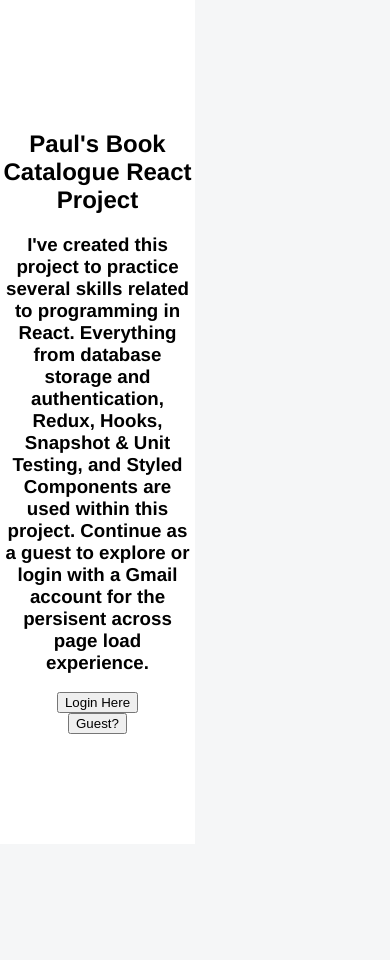
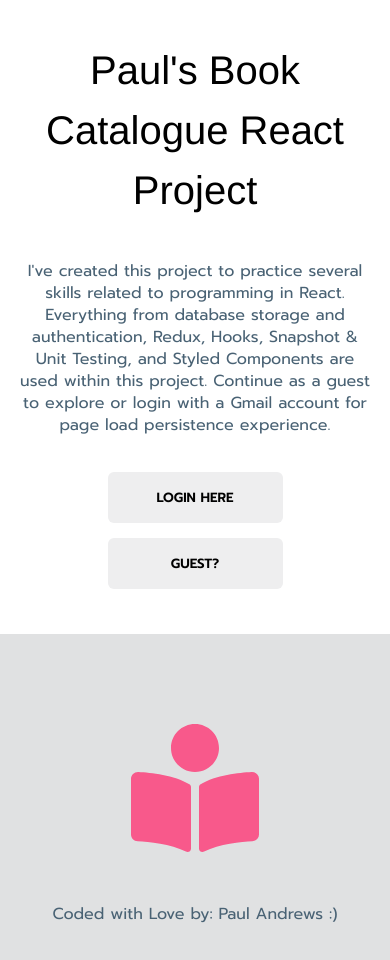
Before and after one commit to paul93andrews/book-journal-react, a React (Create React App) app: page / in a window 390 px wide. Shown: the top 960 px of the page. Before the commit the page ends 844 px from the top, so only its background shows below. Built offline with nearby package versions, Linux system fonts and the light colour scheme; no server answers; a web font is replaced by a local one.

Commit message:
login page fully styled and responsive

```diff
--- a/src/App.js
+++ b/src/App.js
@@ -8,6 +8,8 @@ import JournalRouter, { history } from './routers/JournalRouter';
 import { startSetBookCatalogue } from './actions/bookCatalogue';
 import { login, logout } from './actions/auth';
 import { firebase } from './firebase/firebase';
+import './fontAwesome/fontAwesome';
+
 
 const store = configureStore();
 
--- a/src/Components/LoginPage.js
+++ b/src/Components/LoginPage.js
@@ -5,29 +5,81 @@ import { connect } from 'react-redux';
 import { startLogin } from '../actions/auth';
 import { startLoginGuest } from '../actions/auth';
 
+import LoginPageAside from './LoginPageAside';
+
+const MainSection = styled.section`
+    @media (min-width: 860px) {
+        display: flex;
+    }
+`
+
 const LoginSection = styled.section`
-    width: 50%;
+    width: 37%;
     height: 100vh;
     display: flex;
     flex-direction: column;
     align-items: center;
     justify-content: center;
     background: white;
+    @media (max-width: 860px) {
+        width: 100%;
+        height: auto;
+        padding-bottom: 30px;
+    }
+    div {
+        padding: 0 15px;
+        margin-bottom: 20px;
+    }
     h1,
     h3 {
         text-align: center;
+        font-weight: 300;
+
+    }
+    h1 {
+        font-size: 2.5rem;
+        line-height: 60px;
+    }
+    h3 {
+        font-family: 'Prompt', sans-serif;
+        font-size: 1rem;
+        line-height: 22px;
+        color: #496274;
+    }
+`
+
+const LoginButton = styled.button`
+    width: 175px;
+    padding: 15px 0;
+    margin-bottom: 15px;
+    border-radius: 6px;
+    font-family: 'Prompt', sans-serif;
+    text-transform: uppercase;
+    color: black;
+    font-weight: 600;
+    background: #eeeeef;
+    box-shadow: none;
+    border: none;
+    transition: box-shadow .2s ease,transform .2s ease, color .2s ease, -webkit-transform .2s ease;
+    &:hover {
+        box-shadow: 0 2.5px 10px rgba(0,0,0,.1);
+        transform: translateY(-8px);
+        color: #f8598b;
     }
 `
 
 const LoginPage = ({ startLogin, startLoginGuest })  => (
-    <LoginSection>
-        <div>
-            <h1>Paul's Book Catalogue React Project</h1>
-            <h3>I've created this project to practice several skills related to programming in React. Everything from database storage and authentication, Redux, Hooks, Snapshot & Unit Testing, and Styled Components are used within this project. Continue as a guest to explore or login with a Gmail account for the persisent across page load experience.</h3>
-        </div>
-        <button onClick={startLogin}>Login Here</button>
-        <button onClick={startLoginGuest}>Guest?</button>
-    </LoginSection>
+    <MainSection>
+        <LoginSection>
+            <div>
+                <h1>Paul's Book Catalogue React Project</h1>
+                <h3>I've created this project to practice several skills related to programming in React. Everything from database storage and authentication, Redux, Hooks, Snapshot & Unit Testing, and Styled Components are used within this project. Continue as a guest to explore or login with a Gmail account for page load persistence experience.</h3>
+            </div>
+            <LoginButton onClick={startLogin}>Login Here</LoginButton>
+            <LoginButton onClick={startLoginGuest}>Guest?</LoginButton>
+        </LoginSection>
+        <LoginPageAside />
+    </MainSection>
 )
 
 // export default LoginPage;
--- /dev/null
+++ b/src/Components/LoginPageAside.js
@@ -0,0 +1,40 @@
+import React from 'react';
+import styled from 'styled-components';
+
+import { FontAwesomeIcon } from '@fortawesome/react-fontawesome'
+
+const LoginAside = styled.aside`
+    width: 100%;
+    display: flex;
+    flex-direction: column;
+    justify-content: center;
+    align-items: center;
+    padding: 30px 0 5px;
+    min-height: 40vh;
+    @media (min-width: 860px) {
+        width: 63%;
+        padding: 0;
+        justify-content: flex-end;
+    }
+    p {
+        margin-top: 50px;
+        color: #496274;
+        font-family: 'Prompt', sans-serif;
+        @media (min-width: 860px) {
+            width: 100%;
+            height: 45%;
+            display: flex;
+            align-items: flex-end;
+            justify-content: center;
+        }
+    }
+`;
+
+const LoginPageAside = () => (
+    <LoginAside>
+        <FontAwesomeIcon icon="book-reader" size="8x" color="#f8598b" />
+        <p>Coded with Love by: Paul Andrews :)</p>
+    </LoginAside>
+);
+
+export default LoginPageAside;
--- /dev/null
+++ b/src/fontAwesome/fontAwesome.js
@@ -0,0 +1,8 @@
+// import the library
+import { library } from '@fortawesome/fontawesome-svg-core';
+
+import { faBookReader } from '@fortawesome/free-solid-svg-icons';
+
+library.add(
+    faBookReader
+);
--- a/src/globalStyles/_globalStyles.scss
+++ b/src/globalStyles/_globalStyles.scss
@@ -1,10 +1,18 @@
 @import url('https://fonts.googleapis.com/css?family=Prompt:400,600|Source+Serif+Pro:400,700&display=swap');
+
+
+
+// font-family: 'Source Serif Pro', serif;
+// font-family: 'Prompt', sans-serif;
+html {
+    font-size: 16px;
+}
 
 body,
 #root,
 .App {
     height: 100vh;
-    background: #f5f6f7;
+    background: #E0E1E2;
 
     font-family: 'Source Serif Pro', 'Helvetica', serif;
 
```
Also changed, not shown: package.json (+15 -11 lines), 1 other file (tests, documents, lock files or other folders).
